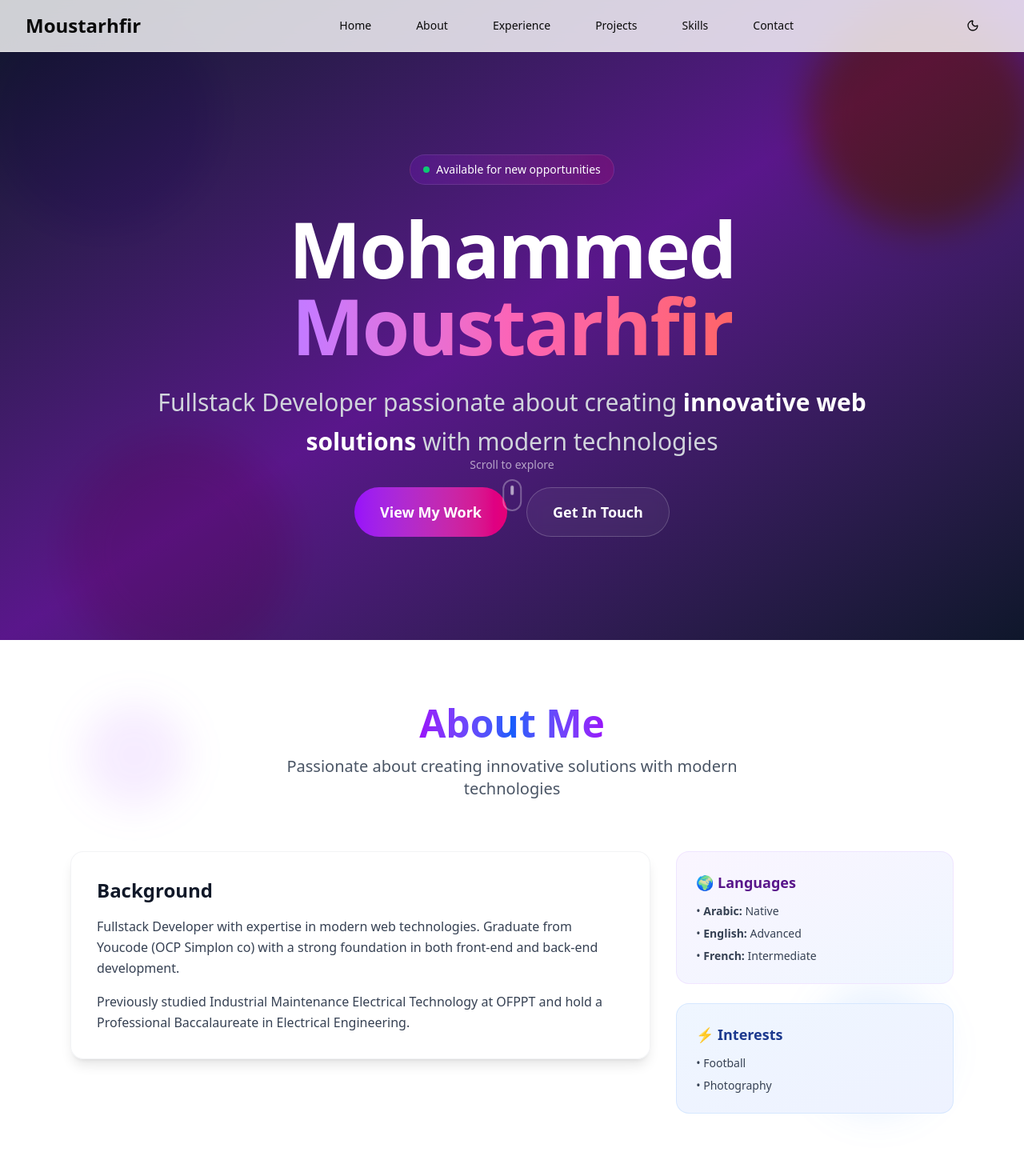
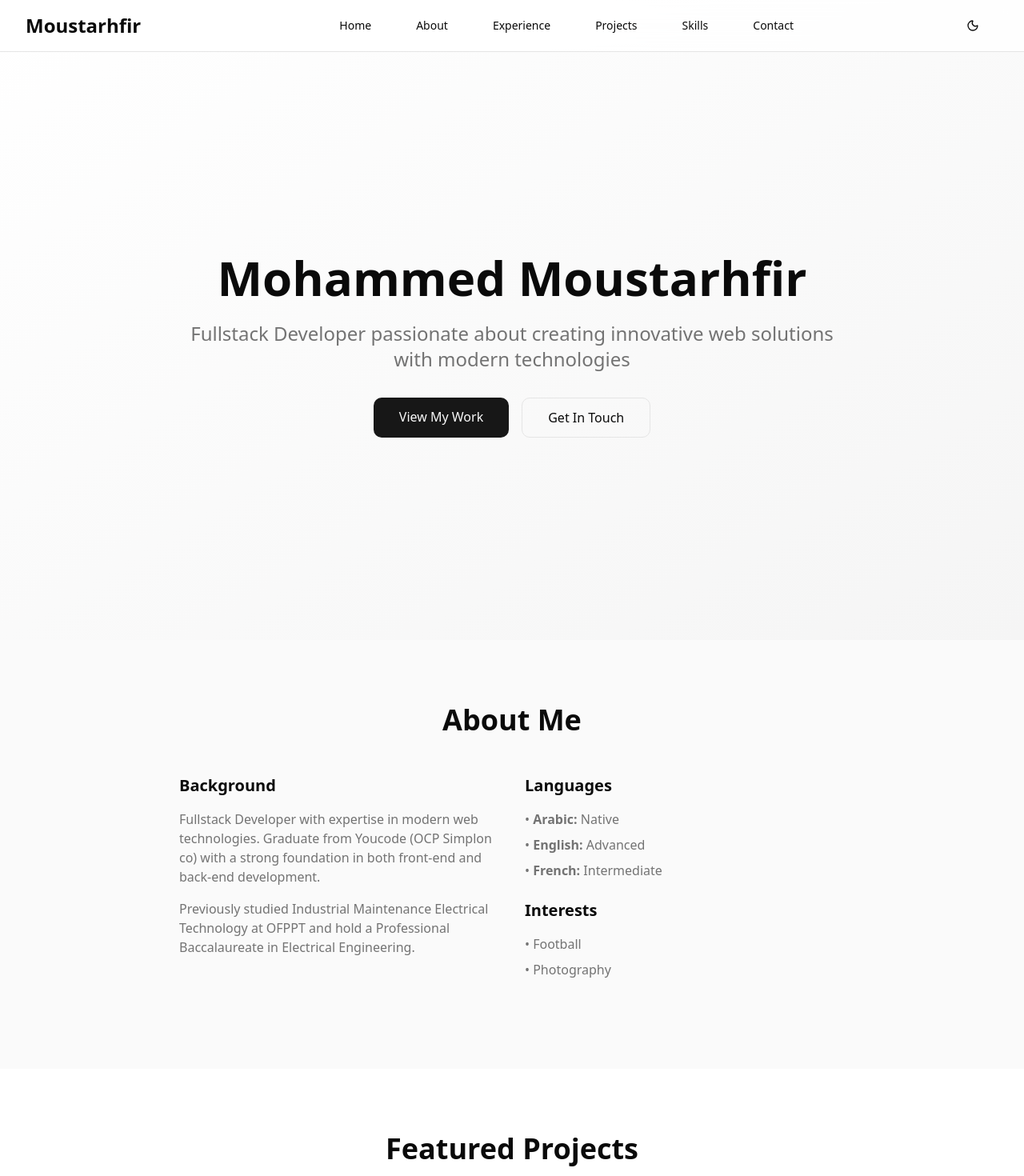
Before and after one commit to Mousta-Med/moustarhfir, a Next.js app: page / in a window 1280 px wide. Shown: the top 1470 px of the page at 80% size. Built offline with nearby package versions, Linux system fonts and the light colour scheme.

Commit message:
refactor(homepage): simplify hero and about sections styling
Remove complex gradient animations and streamline component styling to improve maintainability. Update color scheme to use theme variables for consistency.

```diff
--- a/src/app/page.tsx
+++ b/src/app/page.tsx
@@ -11,70 +11,43 @@ export default function Home() {
         {/* Hero Section */}
         <section
           id="home"
-          className="relative flex min-h-screen items-center justify-center overflow-hidden bg-gradient-to-br from-slate-900 via-purple-900 to-slate-900 pt-16"
+          className="from-background to-muted flex min-h-screen items-center justify-center bg-gradient-to-br pt-16"
         >
-          {/* Animated background gradients */}
-          <div className="absolute inset-0">
-            <div className="absolute top-0 -left-4 w-72 h-72 bg-purple-300 rounded-full mix-blend-multiply filter blur-xl opacity-70 animate-blob"></div>
-            <div className="absolute top-0 -right-4 w-72 h-72 bg-yellow-300 rounded-full mix-blend-multiply filter blur-xl opacity-70 animate-blob animation-delay-2000"></div>
-            <div className="absolute -bottom-8 left-20 w-72 h-72 bg-pink-300 rounded-full mix-blend-multiply filter blur-xl opacity-70 animate-blob animation-delay-4000"></div>
-          </div>
-
-          <div className="relative z-10 mx-auto max-w-6xl px-4 text-center sm:px-6 lg:px-8">
-            {/* Status badge */}
-            <motion.div
-              className="mb-8 inline-flex items-center rounded-full bg-gradient-to-r from-purple-600/20 to-pink-600/20 px-4 py-2 text-sm font-medium text-white backdrop-blur-sm border border-white/10"
-              initial={{ opacity: 0, y: 20 }}
-              animate={{ opacity: 1, y: 0 }}
-              transition={{ duration: 0.6 }}
-            >
-              <span className="mr-2 h-2 w-2 rounded-full bg-green-400 animate-pulse"></span>
-              Available for new opportunities
-            </motion.div>
-
+          <div className="mx-auto max-w-4xl px-4 text-center sm:px-6 lg:px-8">
             <motion.h1
-              className="mb-6 text-5xl font-bold tracking-tight text-white md:text-7xl lg:text-8xl"
+              className="text-foreground mb-6 text-4xl font-bold md:text-6xl"
               initial={{ opacity: 0, y: 50 }}
               animate={{ opacity: 1, y: 0 }}
               transition={{ duration: 0.8, delay: 0.2 }}
             >
-              Mohammed{" "}
-              <span className="bg-gradient-to-r from-purple-400 via-pink-400 to-red-400 bg-clip-text text-transparent">
-                Moustarhfir
-              </span>
+              Mohammed Moustarhfir
             </motion.h1>
-
             <motion.p
-              className="mb-8 text-xl text-gray-300 md:text-2xl lg:text-3xl max-w-4xl mx-auto leading-relaxed"
+              className="text-muted-foreground mb-8 text-xl md:text-2xl"
               initial={{ opacity: 0, y: 30 }}
               animate={{ opacity: 1, y: 0 }}
               transition={{ duration: 0.8, delay: 0.4 }}
             >
-              Fullstack Developer passionate about creating{" "}
-              <span className="text-white font-semibold">innovative web solutions</span>{" "}
-              with modern technologies
+              Fullstack Developer passionate about creating innovative web solutions with modern technologies
             </motion.p>
-
             <motion.div
-              className="flex flex-col justify-center gap-4 sm:flex-row sm:gap-6"
+              className="flex flex-col justify-center gap-4 sm:flex-row"
               initial={{ opacity: 0, y: 30 }}
               animate={{ opacity: 1, y: 0 }}
               transition={{ duration: 0.8, delay: 0.6 }}
             >
               <motion.a
                 href="#projects"
-                className="group relative inline-flex items-center justify-center rounded-full bg-gradient-to-r from-purple-600 to-pink-600 px-8 py-4 text-lg font-semibold text-white transition-all duration-200 hover:shadow-lg hover:shadow-purple-500/25"
+                className="bg-primary text-primary-foreground hover:bg-primary/90 rounded-lg px-8 py-3 font-medium transition-colors"
                 whileHover={{ scale: 1.05, y: -2 }}
                 whileTap={{ scale: 0.95 }}
                 transition={{ type: "spring", stiffness: 300 }}
               >
-                <span className="relative z-10">View My Work</span>
-                <div className="absolute inset-0 rounded-full bg-gradient-to-r from-purple-600 to-pink-600 opacity-0 transition-opacity duration-200 group-hover:opacity-100 blur-xl"></div>
+                View My Work
               </motion.a>
-
               <motion.a
                 href="#contact"
-                className="group relative inline-flex items-center justify-center rounded-full border border-white/20 bg-white/5 px-8 py-4 text-lg font-semibold text-white backdrop-blur-sm transition-all duration-200 hover:bg-white/10 hover:border-white/30"
+                className="border-border text-foreground hover:bg-accent rounded-lg border px-8 py-3 font-medium transition-colors"
                 whileHover={{ scale: 1.05, y: -2 }}
                 whileTap={{ scale: 0.95 }}
                 transition={{ type: "spring", stiffness: 300 }}
@@ -82,103 +55,57 @@ export default function Home() {
                 Get In Touch
               </motion.a>
             </motion.div>
+          </div>
+        </section>
 
-            {/* Scroll indicator */}
+        {/* About Section */}
+        <section id="about" className="bg-muted/50 py-20">
+          <div className="mx-auto max-w-4xl px-4 sm:px-6 lg:px-8">
+            <motion.h2
+              className="text-foreground mb-12 text-center text-3xl font-bold md:text-4xl"
+              initial={{ opacity: 0, y: 30 }}
+              whileInView={{ opacity: 1, y: 0 }}
+              transition={{ duration: 0.6 }}
+              viewport={{ once: true }}
+            >
+              About Me
+            </motion.h2>
             <motion.div
-              className="absolute bottom-8 left-1/2 transform -translate-x-1/2"
-              initial={{ opacity: 0 }}
-              animate={{ opacity: 1 }}
-              transition={{ delay: 1.2, duration: 0.6 }}
+              className="max-w-4xl mx-auto"
+              initial={{ opacity: 0, y: 30 }}
+              whileInView={{ opacity: 1, y: 0 }}
+              transition={{ duration: 0.6, delay: 0.2 }}
+              viewport={{ once: true }}
             >
-              <div className="flex flex-col items-center text-white/60">
-                <span className="text-sm mb-2">Scroll to explore</span>
-                <div className="w-6 h-10 border-2 border-white/30 rounded-full flex justify-center">
-                  <div className="w-1 h-3 bg-white/60 rounded-full mt-2 animate-bounce"></div>
+              <div className="grid md:grid-cols-2 gap-8 mb-8">
+                <div>
+                  <h3 className="text-xl font-semibold mb-4 text-foreground">Background</h3>
+                  <p className="text-muted-foreground mb-4">
+                    Fullstack Developer with expertise in modern web technologies. Graduate from Youcode (OCP Simplon co)
+                    with a strong foundation in both front-end and back-end development.
+                  </p>
+                  <p className="text-muted-foreground">
+                    Previously studied Industrial Maintenance Electrical Technology at OFPPT and hold a Professional
+                    Baccalaureate in Electrical Engineering.
+                  </p>
+                </div>
+                <div>
+                  <h3 className="text-xl font-semibold mb-4 text-foreground">Languages</h3>
+                  <ul className="space-y-2 text-muted-foreground">
+                    <li>• <strong>Arabic:</strong> Native</li>
+                    <li>• <strong>English:</strong> Advanced</li>
+                    <li>• <strong>French:</strong> Intermediate</li>
+                  </ul>
+                  <h3 className="text-xl font-semibold mb-4 mt-6 text-foreground">Interests</h3>
+                  <ul className="space-y-2 text-muted-foreground">
+                    <li>• Football</li>
+                    <li>• Photography</li>
+                  </ul>
                 </div>
               </div>
             </motion.div>
           </div>
         </section>
-
-        {/* About Section */}
-        <motion.section
-          id="about"
-          className="py-20 px-6 max-w-6xl mx-auto relative"
-          initial={{ opacity: 0 }}
-          whileInView={{ opacity: 1 }}
-          transition={{ duration: 0.8 }}
-          viewport={{ once: true }}
-        >
-          {/* Background decoration */}
-          <div className="absolute inset-0 -z-10">
-            <div className="absolute top-20 left-10 w-32 h-32 bg-purple-500/10 rounded-full blur-xl animate-float"></div>
-            <div className="absolute bottom-20 right-10 w-40 h-40 bg-blue-500/10 rounded-full blur-xl animate-float animation-delay-2"></div>
-          </div>
-
-          <motion.div
-            className="text-center mb-16"
-            initial={{ opacity: 0, y: 20 }}
-            whileInView={{ opacity: 1, y: 0 }}
-            transition={{ duration: 0.6 }}
-            viewport={{ once: true }}
-          >
-            <h2 className="text-5xl font-bold mb-4">
-              <span className="bg-gradient-to-r from-purple-600 via-blue-600 to-purple-600 bg-clip-text text-transparent animate-gradient">
-                About Me
-              </span>
-            </h2>
-            <p className="text-xl text-gray-600 max-w-2xl mx-auto">
-              Passionate about creating innovative solutions with modern technologies
-            </p>
-          </motion.div>
-
-          <div className="grid lg:grid-cols-3 gap-8">
-            <motion.div
-              className="lg:col-span-2 space-y-8"
-              initial={{ opacity: 0, x: -50 }}
-              whileInView={{ opacity: 1, x: 0 }}
-              transition={{ duration: 0.6, delay: 0.2 }}
-              viewport={{ once: true }}
-            >
-              <div className="bg-white/50 backdrop-blur-sm rounded-2xl p-8 border border-gray-200/50 shadow-lg hover:shadow-xl transition-all duration-300">
-                <h3 className="text-2xl font-semibold mb-4 text-gray-900">Background</h3>
-                <p className="text-gray-700 leading-relaxed mb-4">
-                  Fullstack Developer with expertise in modern web technologies. Graduate from Youcode (OCP Simplon co)
-                  with a strong foundation in both front-end and back-end development.
-                </p>
-                <p className="text-gray-700 leading-relaxed">
-                  Previously studied Industrial Maintenance Electrical Technology at OFPPT and hold a Professional
-                  Baccalaureate in Electrical Engineering.
-                </p>
-              </div>
-            </motion.div>
-
-            <motion.div
-              className="space-y-6"
-              initial={{ opacity: 0, x: 50 }}
-              whileInView={{ opacity: 1, x: 0 }}
-              transition={{ duration: 0.6, delay: 0.4 }}
-              viewport={{ once: true }}
-            >
-              <div className="bg-gradient-to-br from-purple-50 to-blue-50 rounded-2xl p-6 border border-purple-200/50">
-                <h4 className="text-lg font-semibold mb-3 text-purple-900">🌍 Languages</h4>
-                <ul className="space-y-2 text-gray-700 text-sm">
-                  <li>• <strong>Arabic:</strong> Native</li>
-                  <li>• <strong>English:</strong> Advanced</li>
-                  <li>• <strong>French:</strong> Intermediate</li>
-                </ul>
-              </div>
-
-              <div className="bg-gradient-to-br from-blue-50 to-indigo-50 rounded-2xl p-6 border border-blue-200/50">
-                <h4 className="text-lg font-semibold mb-3 text-blue-900">⚡ Interests</h4>
-                <ul className="space-y-2 text-gray-700 text-sm">
-                  <li>• Football</li>
-                  <li>• Photography</li>
-                </ul>
-              </div>
-            </motion.div>
-          </div>
-        </motion.section>
 
         {/* Projects Section */}
         <section id="projects" className="py-20">
```
